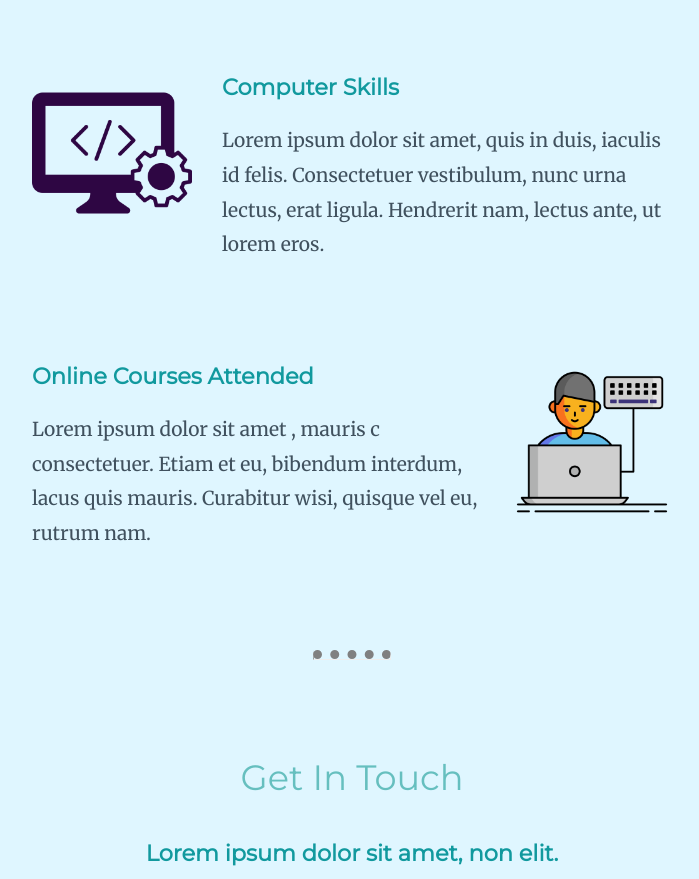
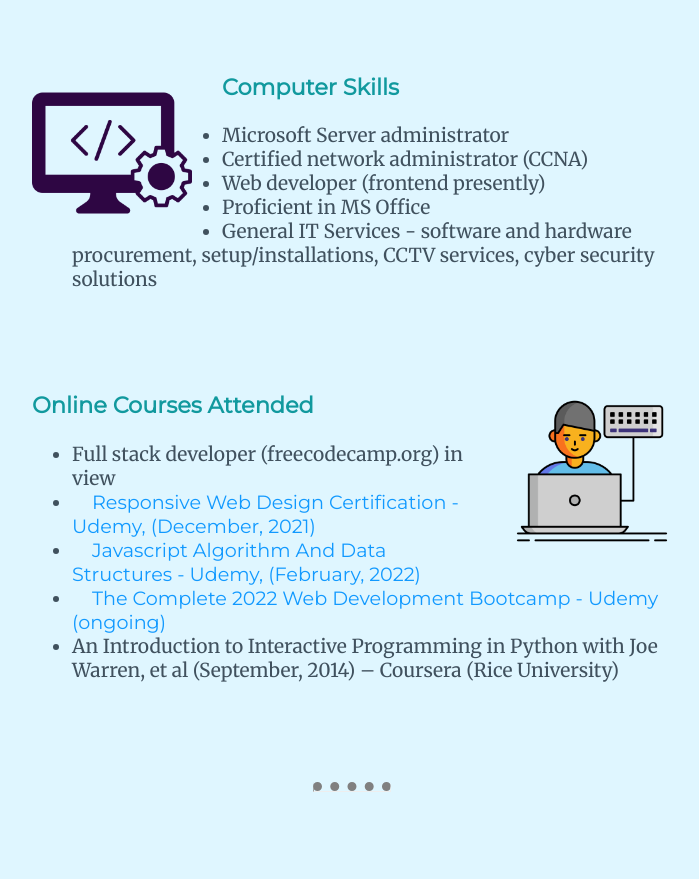
Before and after one commit to lcim/PersonalProfile, a plain HTML site: page index.html in a window 1280 px wide. Shown: the part 1700-2579 px from the top of the page, without its empty margins (288-987 px from the left). Drawn offline with Linux system fonts and the light colour scheme.

Commit message:
My Personal Details Added
Used my personal details to replace Lorem Ipsum

```diff
--- a/index.html
+++ b/index.html
@@ -24,7 +24,7 @@
   <div class="profile">
     <img src="./images/PASSPORT_CHIADI2.png" alt="Profile Picture">
     <h2>Hello.</h2>
-    <p class="intro">Lorem ipsum dolor sit amet, vitae volutpat, dui conubia, dolor urna. Non auctor, montes nulla distinctio.</p>
+    <p class="intro">I am Chiadi Leonard MBIBI, a developer, network and server(MS) administrator. Welcome to my profile page.</p>
   </div>
   <hr>
   <div class="skills">
@@ -32,12 +32,25 @@
     <div class="skill-row">
       <img class="skillimg1" src="./images/coding.png" alt="Projects">
       <h3>Computer Skills</h3>
-      <p class="img-description1">Lorem ipsum dolor sit amet, quis in duis, iaculis id felis. Consectetuer vestibulum, nunc urna lectus, erat ligula. Hendrerit nam, lectus ante, ut lorem eros.</p>
+      <p class="img-description1"><ul>
+          <li>Microsoft Server administrator</li>
+          <li>Certified network administrator (CCNA)</li>
+          <li>Web developer (frontend presently)</li>
+          <li>Proficient in MS Office</li>
+          <li>General IT Services - software and hardware procurement, setup/installations, CCTV services, cyber security solutions </li>
+        </ul></p>
     </div>
     <div class="skill-row">
       <img class="skillimg2" src="./images/programming.png" alt="coding">
       <h3>Online Courses Attended</h3>
-      <p class="img-description2">Lorem ipsum dolor sit amet , mauris c consectetuer. Etiam et eu, bibendum interdum, lacus quis mauris. Curabitur wisi, quisque vel eu, rutrum nam.</p>
+      <p class="img-description2"><ul>
+          <li>Full stack developer (freecodecamp.org) in view</li>
+          <li><a href="https://www.freecodecamp.org/certification/chiadi_mbibi/responsive-web-design" target="_blank">Responsive Web Design Certification - Udemy, (December, 2021)</a></li>
+          <li><a href="https://www.freecodecamp.org/certification/chiadi_mbibi/javascript-algorithms-and-data-structures" target="_blank">Javascript Algorithm And Data Structures - Udemy, (February, 2022)</a></li>
+          <li><a href="https://www.udemy.com/course/the-complete-web-development-bootcamp/" target="_blank">The Complete 2022 Web Development Bootcamp - Udemy (ongoing)</a></li>
+          <li>An Introduction to Interactive Programming in Python with Joe Warren, et al
+(September, 2014) – Coursera (Rice University)</li>
+        </ul></p>
     </div>
   </div>
   <hr>
```
